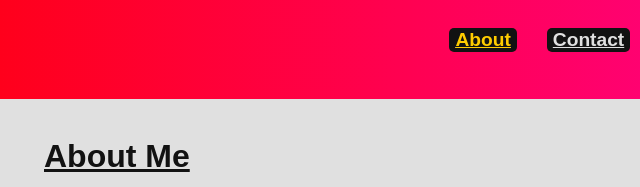
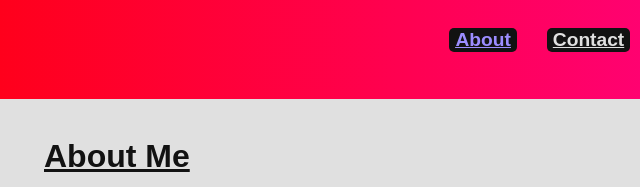
Before and after one commit to PoetryWali/mywebsite, a plain HTML site: page index.html in a window 1280 px wide. In both pictures the pointer is over the link "About". Shown: the part 286-473 px from the top of the page, 20-660 px from the left. Drawn offline with Linux system fonts and the light colour scheme.

Commit message:
styles.css

```diff
--- a/styles.css
+++ b/styles.css
@@ -64,7 +64,7 @@ header nav a {
 }
 
 header nav a:hover {
-    color: #ffcc00; /* Hover effect */
+    color: #9c8dff; /* Hover effect */
     text-decoration: underline;
 }
 
```
